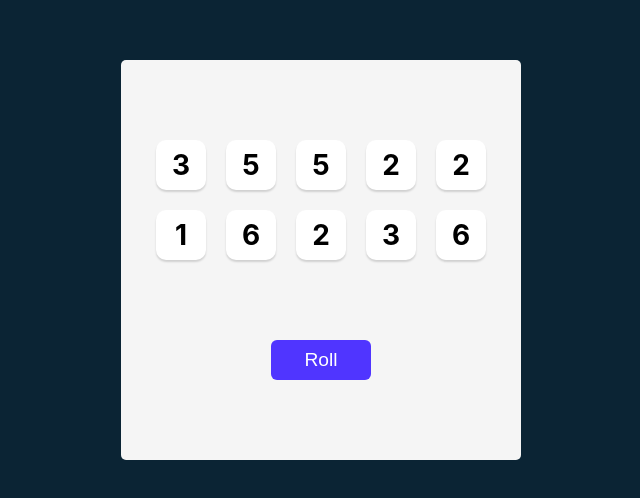
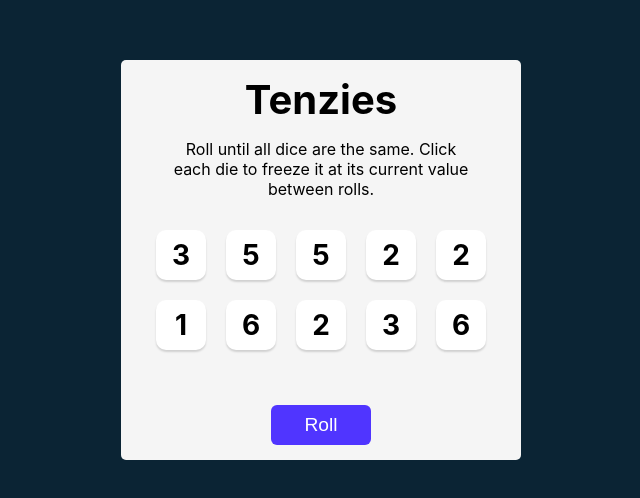
Before and after one commit to jihanv/tenzies, a React (Vite) app: page / in a window 1280 px wide. Shown: the part 140-638 px from the top of the page, without its empty margins (319-959 px from the left). Built offline with nearby package versions, Linux system fonts and the light colour scheme.

Commit message:
Add instructions

```diff
--- a/src/App.css
+++ b/src/App.css
@@ -31,12 +31,26 @@
     align-items: center;
 }
 
+.title {
+    font-size: 40px;
+    margin: 0;
+}
+
+.instructions {
+    width: 300px;
+    font-family: 'Inter', sans-serif;
+    font-weight: 400;
+    margin-top: 0;
+    text-align: center;
+}
+
 .dice-container {
     display: grid;
     grid-template: auto auto / repeat(5, 1fr);
     justify-content: center;
     align-items: center;
     gap: 20px;
+    margin-bottom: 40px;
 }
 
 .die {
--- a/src/App.jsx
+++ b/src/App.jsx
@@ -1,12 +1,12 @@
 import { useState } from 'react'
 import './App.css'
 import Die from './Die.jsx'
-import {nanoid} from "nanoid"
+import { nanoid } from "nanoid"
 function App() {
 
-  function hold(id){
-    setDice(prevDice => prevDice.map( die => {
-      return die.id === id? {...die, isHeld: !die.isHeld} : die
+  function hold(id) {
+    setDice(prevDice => prevDice.map(die => {
+      return die.id === id ? { ...die, isHeld: !die.isHeld } : die
     }))
   }
 
@@ -14,7 +14,7 @@
     const dice = []
     for (let i = 0; i < 10; i++) {
       const die = {
-        value : Math.floor(Math.random() * 6) + 1,
+        value: Math.floor(Math.random() * 6) + 1,
         isHeld: false,
         id: nanoid()
       }
@@ -25,35 +25,28 @@
 
   const [dice, setDice] = useState(generateAllNewDice)
   const eachDie = dice.map((die) => {
-    return(
+    return (
       <Die
         value={die.value}
         key={die.id}
         isHeld={die.isHeld}
         hold={hold}
         id={die.id}
-        />
+      />
     )
   })
 
-      /**
-     * Challenge: Update the `rollDice` function to not just roll
-     * all new dice, but instead to look through the existing dice
-     * to NOT role any that are being `held`.
-     *
-     * Hint: this will look relatively similiar to the `holdDice`
-     * function below. When we're "rolling" a die, we're really
-     * just updating the `value` property of the die object.
-     */
-  function rollDice(){
-    setDice(prevDice => prevDice.map( die => {
-      return !die.isHeld ? {...die, value: Math.floor(Math.random() * 6) + 1} : die
+  function rollDice() {
+    setDice(prevDice => prevDice.map(die => {
+      return !die.isHeld ? { ...die, value: Math.floor(Math.random() * 6) + 1 } : die
     }))
   }
 
   return (
     <>
       <main>
+        <h1 className="title">Tenzies</h1>
+        <p className="instructions">Roll until all dice are the same. Click each die to freeze it at its current value between rolls.</p>
         <div className="dice-container">
           {eachDie}
         </div>
```
